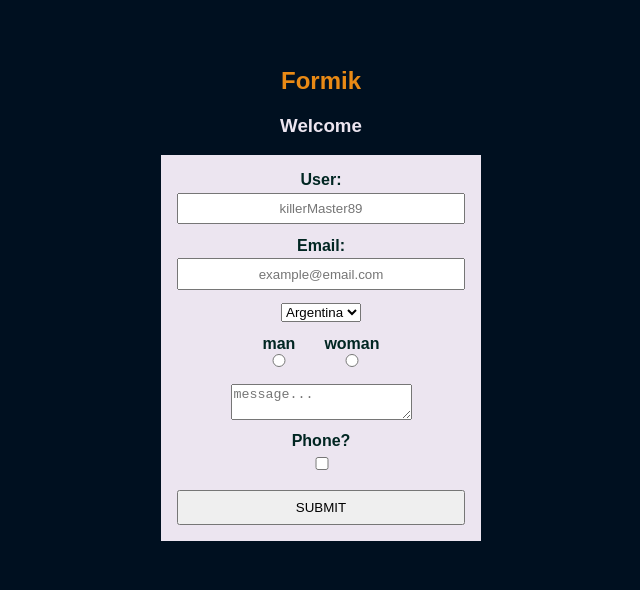
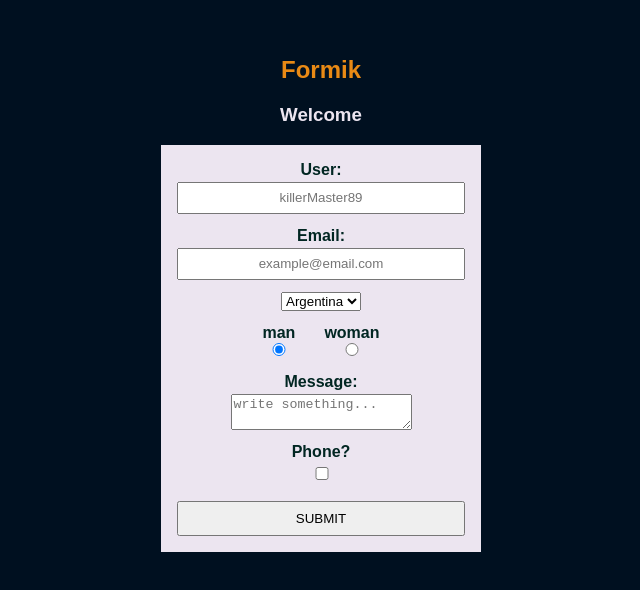
Before and after one commit to aledaledev/form-practice, a React (Vite) app: page /formik in a window 1280 px wide. Shown: the part 106-696 px from the top of the page, without its empty margins (319-959 px from the left). Built offline with nearby package versions, Linux system fonts and the light colour scheme.

Commit message:
adding initialValues

```diff
--- a/src/pages/FormikForm.tsx
+++ b/src/pages/FormikForm.tsx
@@ -18,6 +18,8 @@
       setSuccess(true)
   }
 
+  //faltan valores igual para select, radio y textarea
+
   return (
     <Wrapper>
       <div>
@@ -26,8 +28,11 @@
           initialValues={{
             user: "",
             email: "",
+            country:'arg',
+            message: "",
+            genre: 'man',
             checkPhone:false,
-            phoneNumber: null,
+            phoneNumber: '',
           }}
           onSubmit={(values,{resetForm}) => {
             resetForm()
@@ -90,7 +95,8 @@
                 </label>
               </div>
               <div>
-                <Field name='message' as='textarea' placeholder='message...' />
+              <label htmlFor="checkPhone">Message: </label>
+                <Field name='message' as='textarea' placeholder='write something...' />
               </div>
               <div>
                 <label htmlFor="checkPhone">Phone?</label>
```
